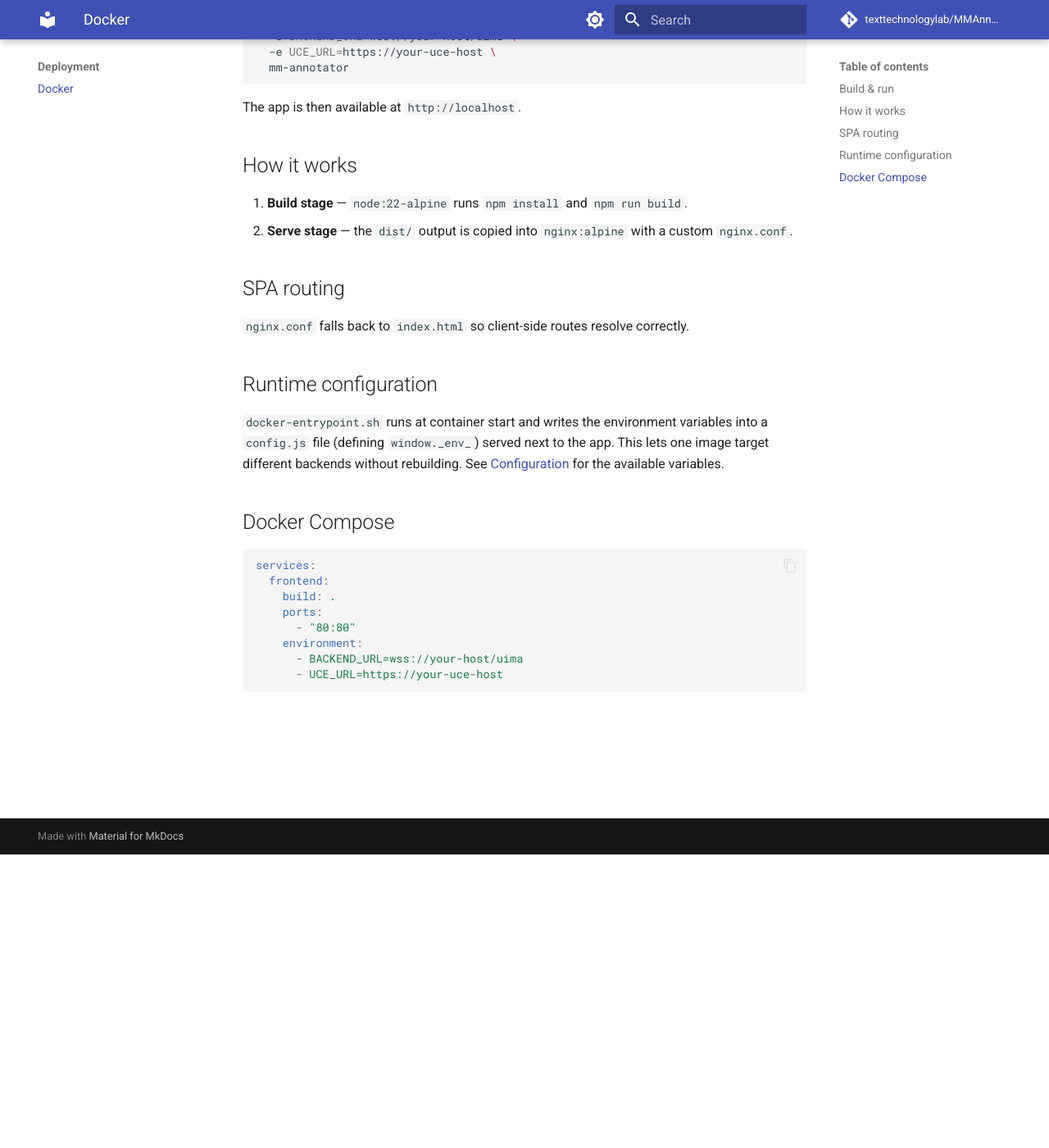
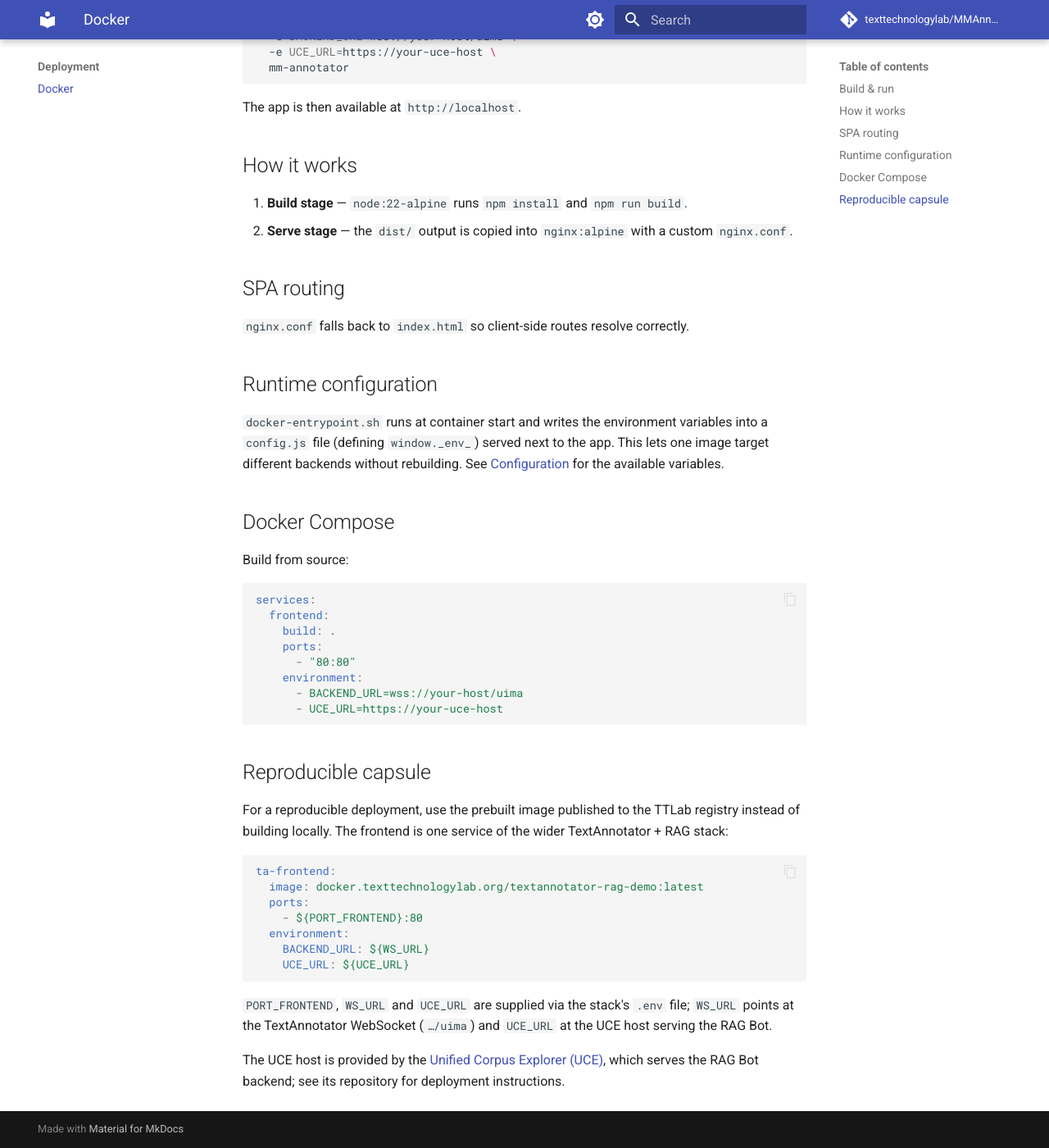
Before and after one commit to texttechnologylab/MMAnnotator, an MkDocs documentation site: the page built from docs/deployment/docker.md, in a window 1280 px wide and 1400 px high, scrolled down 358 px. Shown: the whole window at 82% size. Built offline with MkDocs 1.6.1 and Material for MkDocs 9.7.7, drawn with Linux system fonts in a browser that asks for light colours; comment, search, counter and statistics services are not loaded.

Commit message:
feat: added docker image references and UCE links

````diff
--- a/docs/deployment/docker.md
+++ b/docs/deployment/docker.md
@@ -35,6 +35,8 @@
 
 ## Docker Compose
 
+Build from source:
+
 ```yaml
 services:
   frontend:
@@ -45,3 +47,27 @@
       - BACKEND_URL=wss://your-host/uima
       - UCE_URL=https://your-uce-host
 ```
+
+## Reproducible capsule
+
+For a reproducible deployment, use the
+prebuilt image published to the TTLab registry instead of building locally. The
+frontend is one service of the wider TextAnnotator + RAG stack:
+
+```yaml
+ta-frontend:
+  image: docker.texttechnologylab.org/textannotator-rag-demo:latest
+  ports:
+    - ${PORT_FRONTEND}:80
+  environment:
+    BACKEND_URL: ${WS_URL}
+    UCE_URL: ${UCE_URL}
+```
+
+`PORT_FRONTEND`, `WS_URL` and `UCE_URL` are supplied via the stack's `.env` file;
+`WS_URL` points at the TextAnnotator WebSocket (`…/uima`) and `UCE_URL` at the
+UCE host serving the RAG Bot.
+
+The UCE host is provided by the
+[Unified Corpus Explorer (UCE)](https://github.com/texttechnologylab/UCE), which
+serves the RAG Bot backend; see its repository for deployment instructions.
````
Also changed, not shown: README.md (+4 -0 lines), docs/features/rag-bot.md (+2 -1 lines).
